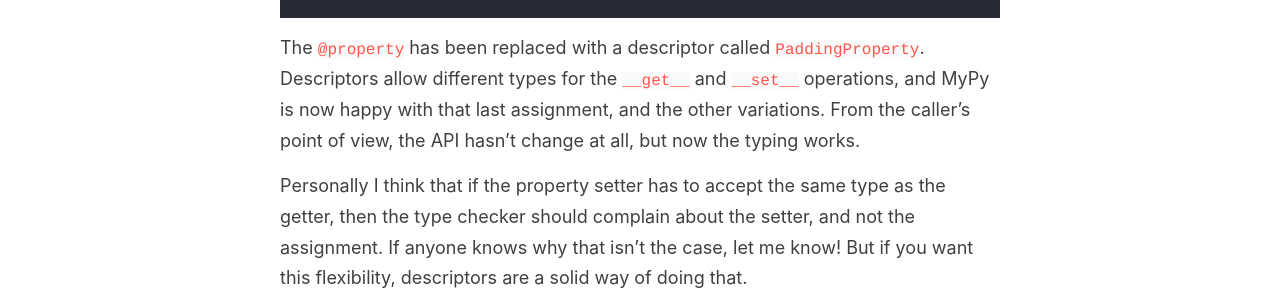
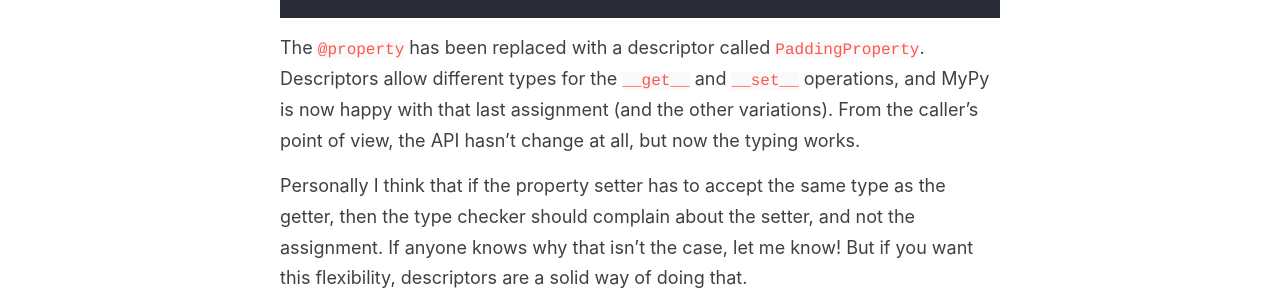
Before and after one commit to willmcgugan/willmcgugan.github.io, a Jekyll site: the page built from _posts/2025-06-22-fixing-python-properties.md, in a window 1280 px wide and 900 px high, scrolled down 2813 px. Shown: the part 289-581 px from the top of the window. Built offline with Jekyll 4.4.1, drawn with Linux system fonts in a browser that asks for light colours.

Commit message:
punctuation

````diff
--- a/_posts/2025-06-22-fixing-python-properties.md
+++ b/_posts/2025-06-22-fixing-python-properties.md
@@ -114,7 +114,7 @@ with_padding.padding = (1, 2)  # This works!
 ```
 
 The `@property` has been replaced with a descriptor called `PaddingProperty`.
-Descriptors allow different types for the `__get__` and `__set__` operations, and MyPy is now happy with that last assignment, and the other variations.
+Descriptors allow different types for the `__get__` and `__set__` operations, and MyPy is now happy with that last assignment (and the other variations).
 From the caller's point of view, the API hasn't change at all, but now the typing works.
 
 Personally I think that if the property setter has to accept the same type as the getter, then the type checker should complain about the setter, and not the assignment.
````
